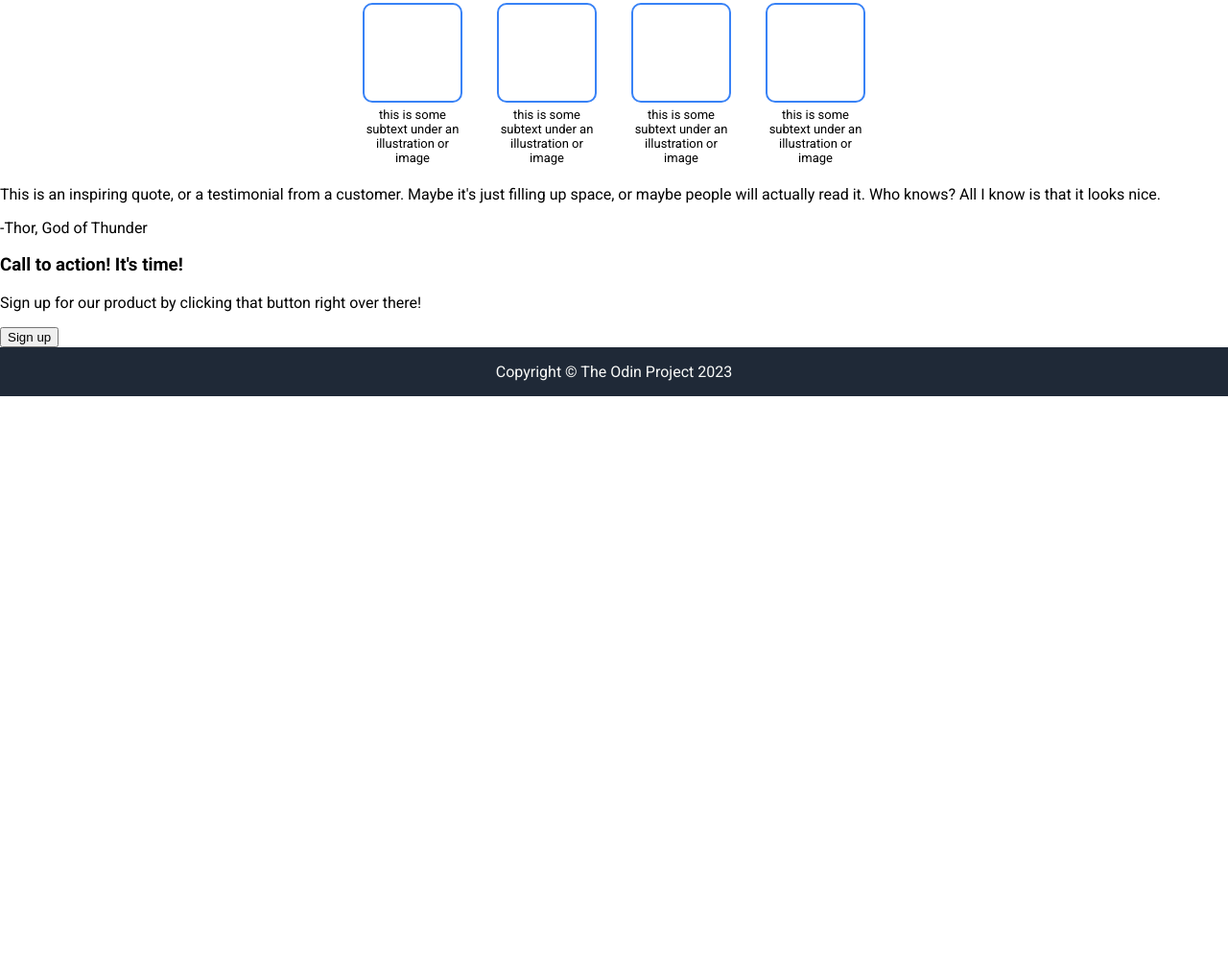
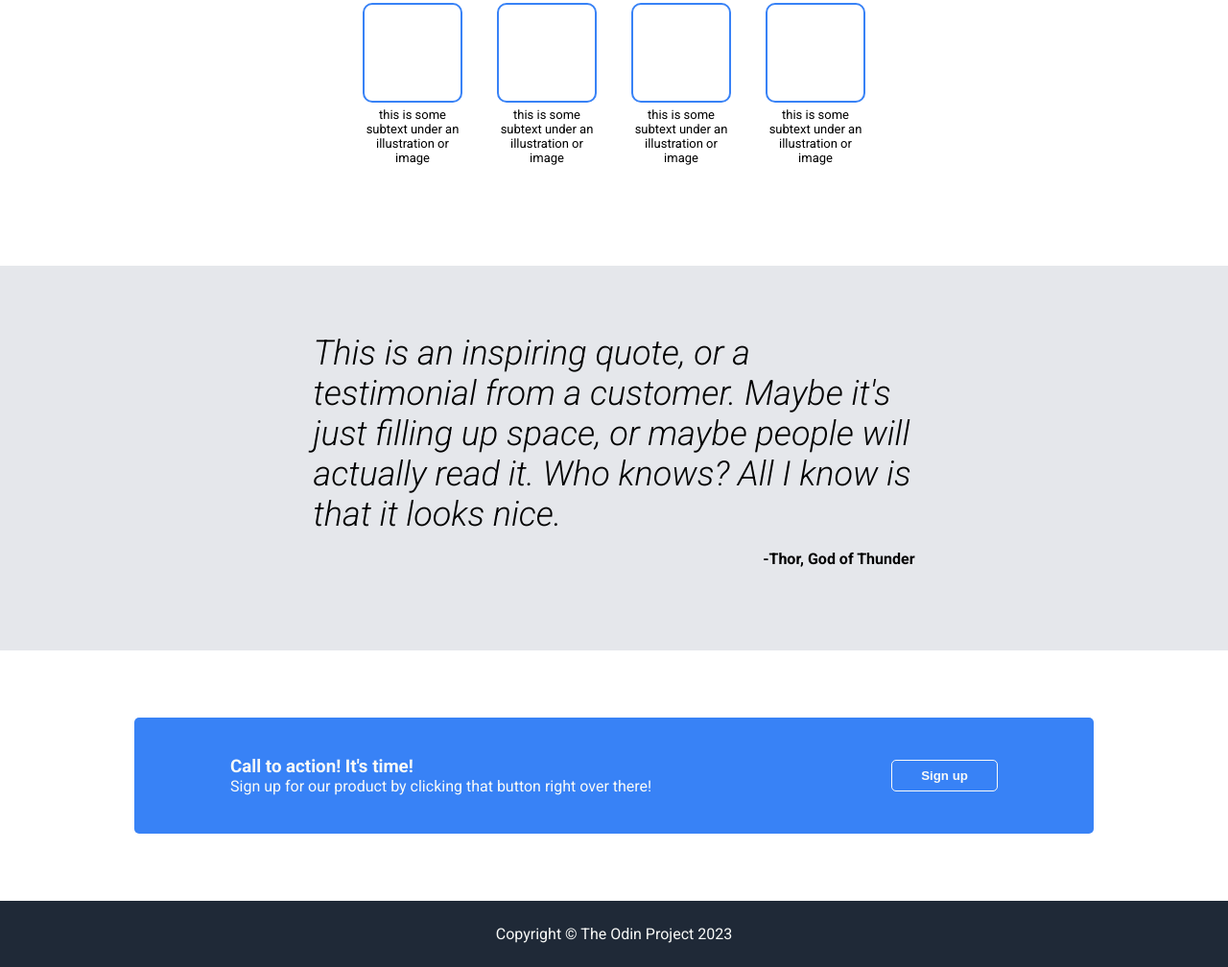
Before and after one commit to SebastianSalvadores/odin-flexbox, a plain HTML site: page index.html in a window 1280 px wide. Shown: the part 671-1679 px from the top of the page at 96% size. Before the commit the page ends 1084 px from the top, so only its background shows below. Drawn offline with Linux system fonts and the light colour scheme.

Commit message:
Create quote and signup-box styles. Fix footer style

```diff
--- a/css/styles.css
+++ b/css/styles.css
@@ -27,6 +27,10 @@ footer{
     display: flex;
     justify-content: center;
     align-items: center;
+}
+
+footer p {
+    margin: 25px 0;
 }
 
 ul{
@@ -93,6 +97,7 @@ header h2 {
     display: flex;
     flex-direction: column;
     align-items: center;
+    padding-bottom: 100px;
 }
 
 .information h2 {
@@ -126,3 +131,68 @@ header h2 {
     border: 2px solid #3882F6;
     border-radius: 10px;
 }
+
+.quote {
+    background-color: #E5E7EB;
+    display: flex;
+    justify-content: center;
+    align-items: center;
+    padding: 70px;
+}
+
+.quote div {
+    width: 55%;
+    display: flex;
+    flex-direction: column;
+    justify-content: center;
+}
+
+.quote-text{
+    font-size: 36px;
+    font-style: italic;
+    font-weight: lighter;
+    margin: 0;
+}
+
+.quote-author{
+    font-weight: bold;
+    align-self: flex-end;
+}
+
+.subscribe {
+    display: flex;
+    justify-content: center;
+    align-items: center;
+    padding: 70px;
+}
+
+.signup-box {
+    background-color: #3882F6;
+    color: #F9FAF8;
+    display: flex;
+    align-items: center;
+    justify-content: space-between;
+    width: 800px;
+    border-radius: 5px;
+    padding: 40px 100px;
+}
+
+.signup-btn{
+    background-color: #3882F6;
+    color: #F9FAF8;
+    border: 1px solid #F9FAF8;
+    border-radius: 5px;
+    padding: 8px 30px;
+    font-weight: bold;
+}
+
+.left-info {
+    display: flex;
+    flex-direction: column;
+    justify-content: center;
+}
+
+.left-info h3,
+.left-info p {
+    margin: 0;
+}
--- a/index.html
+++ b/index.html
@@ -50,8 +50,10 @@
             </div>
         </section>
         <section class="quote">
-            <p>This is an inspiring quote, or a testimonial from a customer. Maybe it's just filling up space, or maybe people will actually read it. Who knows? All I know is that it looks nice.</p>
-            <p>-Thor, God of Thunder</p>
+            <div>
+                <p class="quote-text">This is an inspiring quote, or a testimonial from a customer. Maybe it's just filling up space, or maybe people will actually read it. Who knows? All I know is that it looks nice.</p>
+                <p class="quote-author">-Thor, God of Thunder</p>
+            </div>
         </section>
         <section class="subscribe">
             <div class="signup-box">
```
